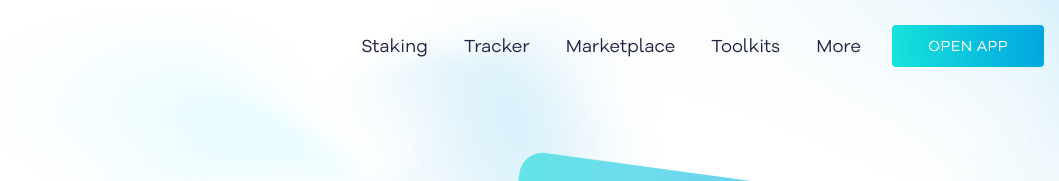
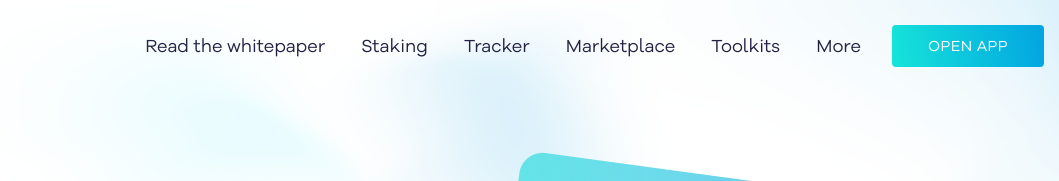
Before and after one commit to myMessageio/frontend, a plain HTML site: page my-message-page/index.html in a window 1280 px wide. Shown: the top 181 px of the page, 221-1280 px from the left. Drawn offline with nearby package versions, Linux system fonts and the light colour scheme; files whose address does not match are found by name.

Commit message:
hone pagelink changes

```diff
--- a/my-message-page/index.html
+++ b/my-message-page/index.html
@@ -24,6 +24,7 @@
 							<div class="nav-area">
 								<div class="nav-wrap">
 									<ul class="menu">
+										<li><a href="https://docs.mymessage.io/mymessage-litepaper/" target="_blank">Read the whitepaper</a></li>
 										<li><a href="#">Staking</a></li>
 										<li><a href="#">Tracker</a></li>
 										<li><a href="#">Marketplace</a></li>
```
